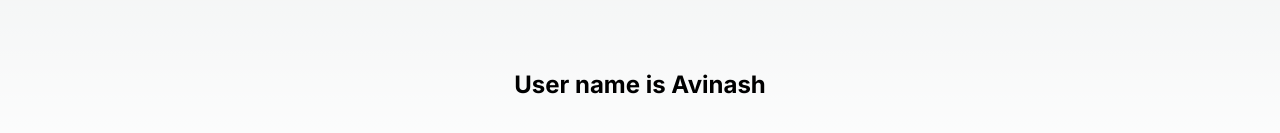
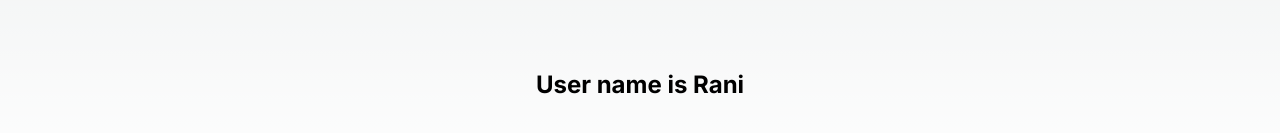
Before and after one commit to Avinashvns/nextjslearn, a Next.js app: page / in a window 1280 px wide. Shown: the part 605-738 px from the top of the page. Built offline with nearby package versions, Linux system fonts and the light colour scheme.

Commit message:
create props component

```diff
--- a/src/app/page.js
+++ b/src/app/page.js
@@ -5,16 +5,16 @@ export default function Home() {
   return (
     <main className={styles.main}>
       <h1>Home Page</h1>
-      <User />
+      <User name="Rani" />
     </main>
   )
 }
 
 
-const User = () => {
+const User = (props) => {
   return (
     <div>
-      <h2>User name is Avinash</h2>
+      <h2>User name is {props.name}</h2>
     </div>
   );
 }
```
